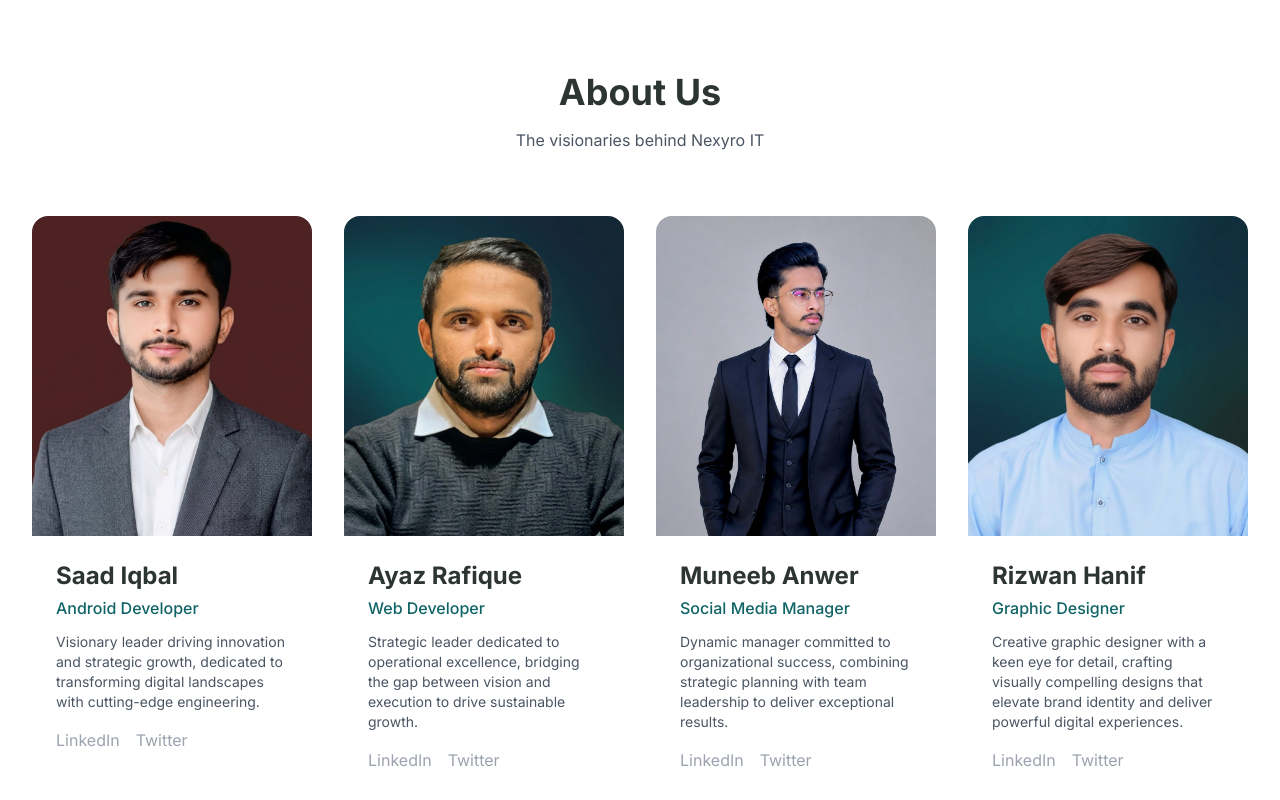
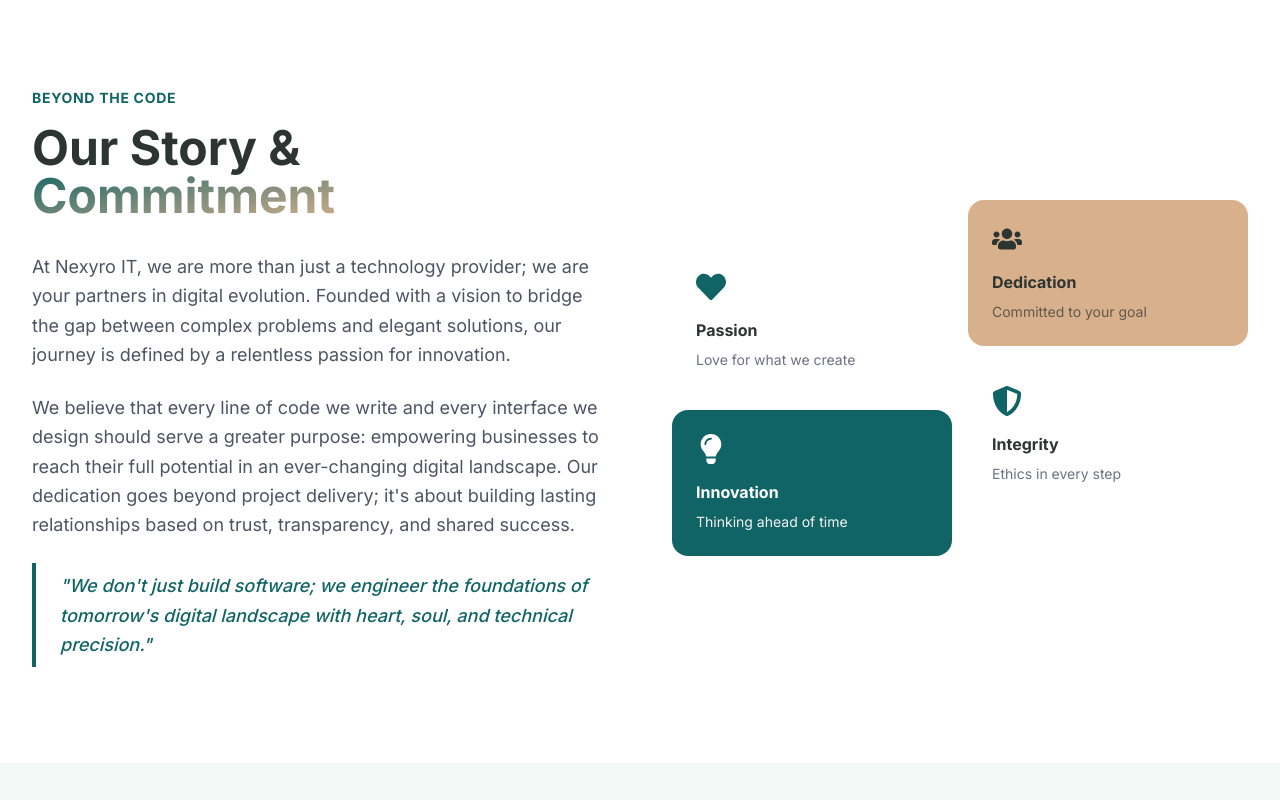
Before and after one commit to nexyroit-Tech/NexyroIT-Website, a React (Create React App) app: page /about in a window 1280 px wide. Shown: the part 1320-2120 px from the top of the page. Built offline with nearby package versions, Linux system fonts and the light colour scheme.

Commit message:
Replace team cards with inspirational About Us section

```diff
--- a/src/pages/About.jsx
+++ b/src/pages/About.jsx
@@ -1,8 +1,7 @@
 import { motion } from 'framer-motion';
 import { useInView } from 'react-intersection-observer';
-import { FaRocket, FaBullseye, FaEye, FaUsers } from 'react-icons/fa';
+import { FaRocket, FaBullseye, FaEye, FaUsers, FaHeart, FaLightbulb, FaShieldAlt } from 'react-icons/fa';
 import SEO from '../components/SEO';
-import { team } from '../data/team';
 
 const About = () => {
     const [ref1, inView1] = useInView({ triggerOnce: true, threshold: 0.3 });
@@ -113,49 +112,76 @@
                 </div>
             </section>
 
-            {/* Team Section */}
-            <section className="py-20 bg-white dark:bg-[#2C3531]" ref={ref2}>
+            {/* Our Story Section */}
+            <section className="py-24 bg-white dark:bg-[#2C3531]" ref={ref2}>
                 <div className="max-w-7xl mx-auto px-4 sm:px-6 lg:px-8">
+                    <div className="grid lg:grid-cols-2 gap-16 items-center">
                         <motion.div
-                        initial={{ opacity: 0, y: 30 }}
-                        animate={inView2 ? { opacity: 1, y: 0 } : {}}
+                            initial={{ opacity: 0, x: -30 }}
+                            animate={inView2 ? { opacity: 1, x: 0 } : {}}
                             transition={{ duration: 0.8 }}
-                        className="text-center mb-16"
                         >
-                        <h2 className="text-4xl font-bold text-[#2C3531] dark:text-white mb-4">About Us</h2>
-                        <p className="text-gray-600 dark:text-gray-300">The visionaries behind Nexyro IT</p>
+                            <span className="text-[#116466] dark:text-[#D9B08C] font-bold tracking-wider uppercase text-sm mb-4 block">
+                                Beyond the Code
+                            </span>
+                            <h2 className="text-4xl md:text-5xl font-bold text-[#2C3531] dark:text-white mb-8 leading-tight">
+                                Our Story & <span className="gradient-text">Commitment</span>
+                            </h2>
+                            <div className="space-y-6 text-lg text-gray-600 dark:text-gray-300 leading-relaxed">
+                                <p>
+                                    At Nexyro IT, we are more than just a technology provider; we are your partners in digital evolution.
+                                    Founded with a vision to bridge the gap between complex problems and elegant solutions, our journey
+                                    is defined by a relentless passion for innovation.
+                                </p>
+                                <p>
+                                    We believe that every line of code we write and every interface we design should serve a greater
+                                    purpose: empowering businesses to reach their full potential in an ever-changing digital landscape.
+                                    Our dedication goes beyond project delivery; it's about building lasting relationships based on
+                                    trust, transparency, and shared success.
+                                </p>
+                                <p className="italic font-medium text-[#116466] dark:text-[#D9B08C] border-l-4 border-[#116466] dark:border-[#D9B08C] pl-6 py-2">
+                                    "We don't just build software; we engineer the foundations of tomorrow's digital landscape
+                                    with heart, soul, and technical precision."
+                                </p>
+                            </div>
                         </motion.div>
 
-                    <div className="grid md:grid-cols-2 lg:grid-cols-4 gap-8">
-                        {team.map((member, index) => (
                         <motion.div
-                                key={member.id}
-                                initial={{ opacity: 0, y: 30 }}
-                                animate={inView2 ? { opacity: 1, y: 0 } : {}}
-                                transition={{ duration: 0.8, delay: index * 0.2 }}
-                                className="glass rounded-2xl overflow-hidden card-hover"
+                            initial={{ opacity: 0, scale: 0.9 }}
+                            animate={inView2 ? { opacity: 1, scale: 1 } : {}}
+                            transition={{ duration: 1 }}
+                            className="relative"
                         >
-                                <img
-                                    src={member.image}
-                                    alt={member.name}
-                                    className="w-full h-80 object-cover object-top"
-                                    loading="lazy"
-                                />
-                                <div className="p-6">
-                                    <h3 className="text-2xl font-bold text-[#2C3531] dark:text-white mb-1">{member.name}</h3>
-                                    <p className="text-[#116466] dark:text-[#D9B08C] font-medium mb-3">{member.role}</p>
-                                    <p className="text-gray-600 dark:text-gray-400 text-sm mb-4">{member.bio}</p>
-                                    <div className="flex space-x-4">
-                                        <a href={member.social.linkedin} className="text-gray-400 hover:text-[#116466]">
-                                            LinkedIn
-                                        </a>
-                                        <a href={member.social.twitter} className="text-gray-400 hover:text-[#116466]">
-                                            Twitter
-                                        </a>
+                            <div className="grid grid-cols-2 gap-4">
+                                <div className="space-y-4 pt-12">
+                                    <div className="glass p-6 rounded-2xl transform hover:-translate-y-2 transition-transform duration-300">
+                                        <FaHeart className="text-3xl text-[#116466] dark:text-[#D9B08C] mb-4" />
+                                        <h4 className="font-bold text-[#2C3531] dark:text-white mb-2">Passion</h4>
+                                        <p className="text-sm text-gray-500">Love for what we create</p>
+                                    </div>
+                                    <div className="glass p-6 rounded-2xl transform hover:-translate-y-2 transition-transform duration-300 bg-[#116466] text-white">
+                                        <FaLightbulb className="text-3xl mb-4" />
+                                        <h4 className="font-bold mb-2">Innovation</h4>
+                                        <p className="text-sm text-gray-100">Thinking ahead of time</p>
                                     </div>
                                 </div>
+                                <div className="space-y-4">
+                                    <div className="glass p-6 rounded-2xl transform hover:-translate-y-2 transition-transform duration-300 bg-[#D9B08C] text-[#2C3531]">
+                                        <FaUsers className="text-3xl mb-4" />
+                                        <h4 className="font-bold mb-2">Dedication</h4>
+                                        <p className="text-sm text-[#2C3531]/70">Committed to your goal</p>
+                                    </div>
+                                    <div className="glass p-6 rounded-2xl transform hover:-translate-y-2 transition-transform duration-300">
+                                        <FaShieldAlt className="text-3xl text-[#116466] dark:text-[#D9B08C] mb-4" />
+                                        <h4 className="font-bold text-[#2C3531] dark:text-white mb-2">Integrity</h4>
+                                        <p className="text-sm text-gray-500">Ethics in every step</p>
+                                    </div>
+                                </div>
+                            </div>
+
+                            {/* Decorative background element */}
+                            <div className="absolute -z-10 top-1/2 left-1/2 -translate-x-1/2 -translate-y-1/2 w-64 h-64 bg-[#116466]/10 rounded-full blur-3xl" />
                         </motion.div>
-                        ))}
                     </div>
                 </div>
             </section>
```
Lines whose indentation alone changed are shown as unchanged.
